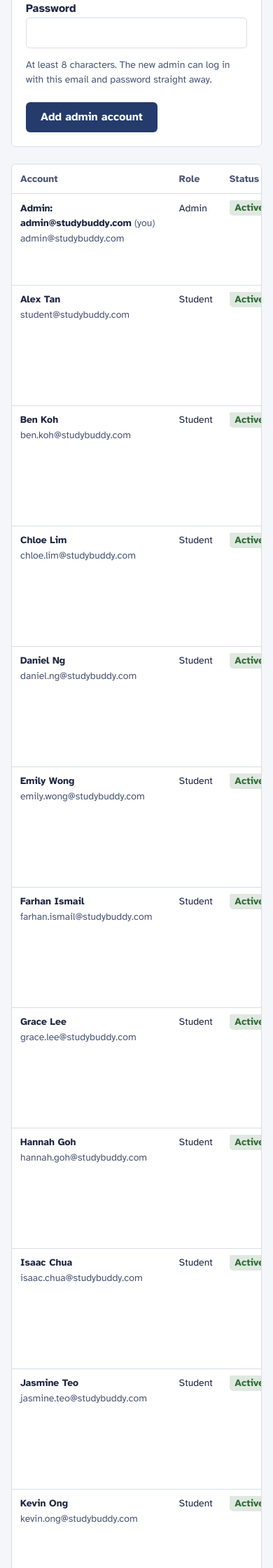
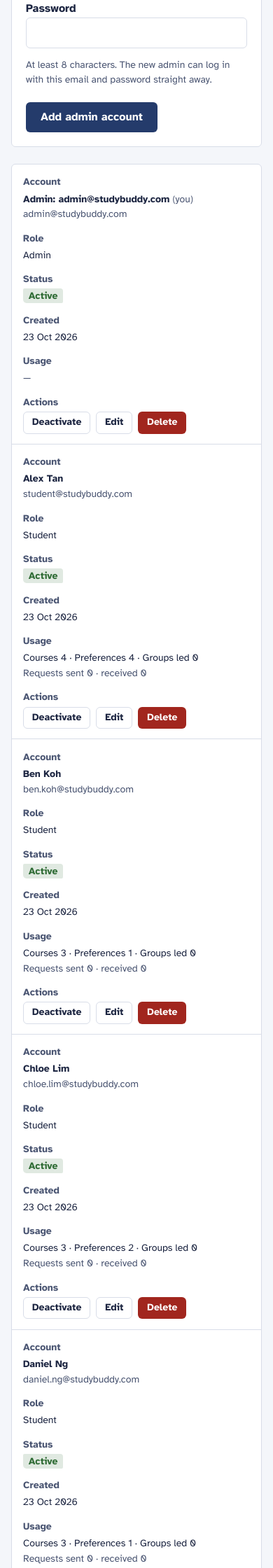
Before and after one commit to bryanlimwh/IS442-OOP-G2T5, a Spring Boot app: page /admin/accounts in a window 390 px wide. Shown: the part 452-2692 px from the top of the page at 70% size. Run offline with Spring Boot 4, Linux system fonts and the light colour scheme; a user stored in the database is signed in; data comes from the database, SQL or seed files in the repository; data that the repository does not hold is empty; some of the project's set-up classes (security, data sources, template engines, error pages and the like) are left out, and stand-ins take their place.

Commit message:
Fix the pages that didn't fit a phone screen
Checked all 20 pages (logged out, student, admin) at phone width (390px) in Chrome: no page scrolls sideways, but four hid content off the edge of the screen.

- Study preferences: the 6-column table was cut off after "Group size", hiding when the student is free and the Edit / Delete buttons; editing a preference pushed the "To" time box off screen
- Study buddies: the contact number column, the point of the page, was cut off
- User accounts (admin): Status and the Deactivate / Edit / Delete buttons were cut off
- Fix: these three tables get data-table-stack; at 800px and below each row becomes a card, each value under its column name (data-label), and the header row is kept for screen readers only. Desktop layout is unchanged
- Manage members: the "You" label stretched across the whole card on phones; it now hugs its text
- Test: StudyPreferenceControllerTest checks the preferences table keeps its phone layout markup; workbook description updated and rebuilt

Verified: ./mvnw clean test, 740 run, 0 failed. Re-ran the phone-width sweep after the fix: all 20 pages fit, and the preferences, edit form, study buddies and accounts pages show every column and button.

Not touched: Courses and the profile's course list (their tables already fit), the desktop layout.

```diff
--- a/studybuddy/src/main/resources/static/css/style.css
+++ b/studybuddy/src/main/resources/static/css/style.css
@@ -1384,6 +1384,58 @@ a {
     .slot-row .button {
         justify-self: start;
     }
+
+    /* A label such as "You" on a group card hugs its text instead of stretching across the card */
+    .group-card-header .status-label {
+        justify-self: start;
+    }
+
+    /*
+     * Wide tables (Study preferences, Study buddies, User accounts) become one card per row on phones,
+     * so the last columns (contact number, Edit / Delete) aren't hidden off the side of the screen.
+     * Each cell shows its column name from data-label; the header row is kept for screen readers only.
+     */
+    .data-table-stack,
+    .data-table-stack tbody,
+    .data-table-stack tr,
+    .data-table-stack td {
+        display: block;
+        width: 100%;
+    }
+
+    .data-table-stack thead {
+        position: absolute;
+        width: 1px;
+        height: 1px;
+        overflow: hidden;
+        clip-path: inset(50%);
+        white-space: nowrap;
+    }
+
+    .data-table-stack tr {
+        padding: 0.5rem 0;
+    }
+
+    .data-table-stack tbody tr + tr {
+        border-top: 1px solid var(--rule);
+    }
+
+    .data-table-stack tbody tr + tr td {
+        border-top: none;
+    }
+
+    .data-table-stack td {
+        padding: 0.4rem 1rem;
+    }
+
+    .data-table-stack td[data-label]::before {
+        content: attr(data-label);
+        display: block;
+        margin-bottom: 0.15rem;
+        color: var(--ink-soft);
+        font-size: var(--text-sm);
+        font-weight: 700;
+    }
 }
 
 /* ---- Reduced motion ---- */
--- a/studybuddy/src/main/resources/templates/admin/accounts.html
+++ b/studybuddy/src/main/resources/templates/admin/accounts.html
@@ -32,7 +32,7 @@
         <p class="message info" th:if="${#lists.isEmpty(accounts)}">There are no accounts yet.</p>
 
         <div class="data-table-wrap" th:unless="${#lists.isEmpty(accounts)}">
-            <table class="data-table">
+            <table class="data-table data-table-stack">
                 <thead>
                     <tr>
                         <th scope="col">Account</th>
@@ -45,21 +45,21 @@
                 </thead>
                 <tbody>
                     <tr th:each="account : ${accounts}">
-                        <td>
+                        <td data-label="Account">
                             <strong th:text="${account.displayName}">Hannah Goh</strong>
                             <span class="muted" th:if="${account.email == currentEmail}">(you)</span>
                             <br>
                             <span class="muted" th:text="${account.email}">hannah@smu.edu.sg</span>
                         </td>
-                        <td th:text="${#strings.capitalize(#strings.toLowerCase(account.role.name()))}">Student</td>
-                        <td>
+                        <td data-label="Role" th:text="${#strings.capitalize(#strings.toLowerCase(account.role.name()))}">Student</td>
+                        <td data-label="Status">
                             <span class="status-label"
                                   th:classappend="${account.active} ? 'status-label-active' : 'status-label-inactive'"
                                   th:text="${account.active} ? 'Active' : 'Inactive'">Active</span>
                         </td>
-                        <td th:text="${#temporals.format(account.createdAt, 'd MMM yyyy')}">3 Oct 2026</td>
+                        <td data-label="Created" th:text="${#temporals.format(account.createdAt, 'd MMM yyyy')}">3 Oct 2026</td>
                         <!-- Usage figures are only kept for students; admins have none -->
-                        <td th:if="${account.usage != null}">
+                        <td data-label="Usage" th:if="${account.usage != null}">
                             <span th:text="|Courses ${account.usage.coursesTaken} · Preferences ${account.usage.studyPreferences} · Groups led ${account.usage.groupsLed}|">
                                 Courses 3 · Preferences 2 · Groups led 1
                             </span>
@@ -68,8 +68,8 @@
                                 Requests sent 4 · received 2
                             </span>
                         </td>
-                        <td th:unless="${account.usage != null}"><span class="muted">&mdash;</span></td>
-                        <td>
+                        <td data-label="Usage" th:unless="${account.usage != null}"><span class="muted">&mdash;</span></td>
+                        <td data-label="Actions">
                             <div class="data-table-actions">
                                 <form th:if="${account.active}"
                                       th:action="@{/admin/accounts/{id}/deactivate(id=${account.userId})}" method="post">
```
Also changed, not shown: studybuddy/src/main/resources/templates/student/connections.html (+7 -7 lines), studybuddy/src/main/resources/templates/student/preferences.html (+7 -7 lines), 3 other files.
